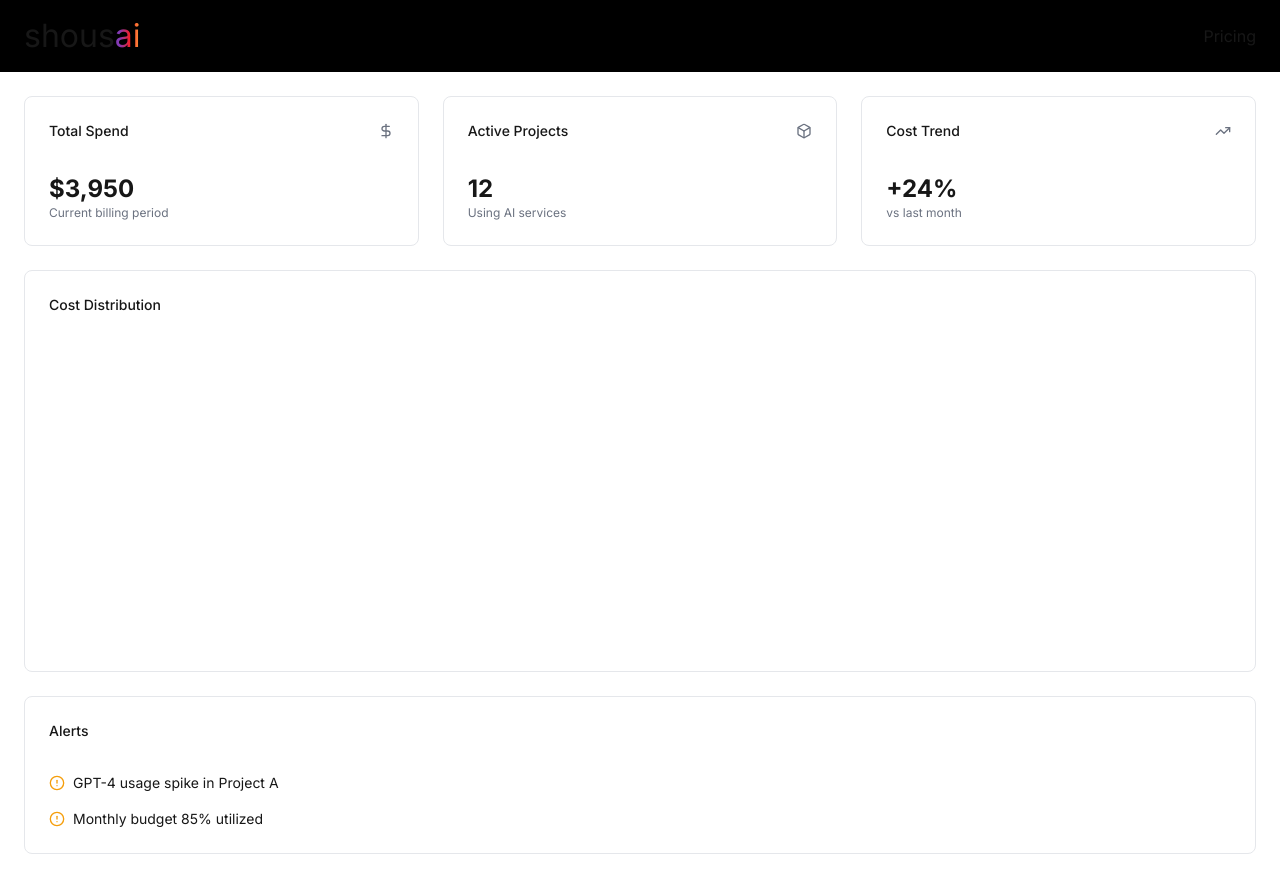
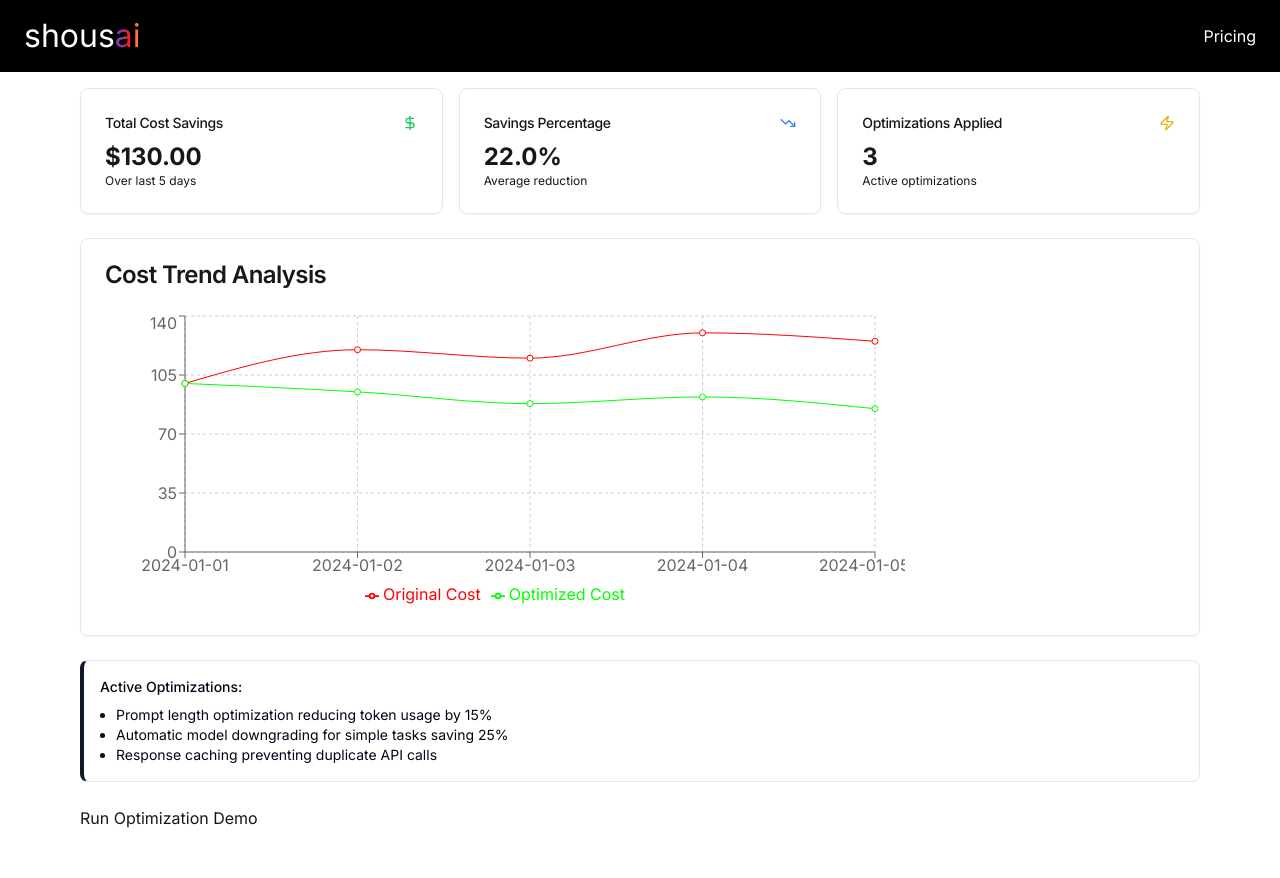
Before and after one commit to leonardstock/shousai, a Next.js app: page /dashboard in a window 1280 px wide. After the commit the page ends 846 px from the top, so only its background shows below. Built offline with nearby package versions, Linux system fonts and the light colour scheme; no server answers.

Commit message:
new dashboard copy, new card and alert component, new navigation once logged in, stylistic changes

```diff
--- a/app/dashboard/components/card.tsx
+++ /dev/null
@@ -1,42 +0,0 @@
-export const Card = ({ children }: { children: React.ReactNode }) => {
-    return (
-        <div className='w-full p-6 space-y-6 bg-white rounded-lg border border-gray-200'>
-            {children}
-        </div>
-    );
-};
-
-export const CardHeader = ({
-    children,
-    className,
-}: {
-    children: React.ReactNode;
-    className?: string;
-}) => {
-    return (
-        <div
-            className={`flex flex-row items-center justify-between pb-2 ${className}`}>
-            {children}
-        </div>
-    );
-};
-
-export const CardTitle = ({
-    children,
-    className,
-}: {
-    children: React.ReactNode;
-    className?: string;
-}) => {
-    return <div className={`text-sm font-medium ${className}`}>{children}</div>;
-};
-
-export const CardContent = ({
-    children,
-    className,
-}: {
-    children: React.ReactNode;
-    className?: string;
-}) => {
-    return <div className={`${className}`}>{children}</div>;
-};
--- a/app/dashboard/page.tsx
+++ b/app/dashboard/page.tsx
@@ -1,146 +1,186 @@
+"use client";
+
 import React from "react";
 import {
+    LineChart,
+    Line,
+    XAxis,
+    YAxis,
+    CartesianGrid,
+    Tooltip,
+    Legend,
+} from "recharts";
+import {
     Card,
-    CardContent,
     CardHeader,
     CardTitle,
-} from "@/app/dashboard/components/card";
-// import {
-//     LineChart,
-//     Line,
-//     XAxis,
-//     YAxis,
-//     CartesianGrid,
-//     Tooltip,
-//     ResponsiveContainer,
-// } from "recharts";
-import { AlertCircle, TrendingUp, DollarSign, Box } from "lucide-react";
+    CardContent,
+} from "@/components/shared/Card";
+import { Alert, AlertDescription } from "@/components/shared/Alert";
+import { DollarSign, TrendingDown, Zap } from "lucide-react";
+import { PromptOptimizer } from "@/lib/optimization/prompt";
 
-const Dashboard = () => {
-    // Sample data - would come from actual API tracking
-    const costData = [
-        { date: "2024-01", openai: 520, anthropic: 320, cohere: 150 },
-        { date: "2024-02", openai: 680, anthropic: 450, cohere: 220 },
-        { date: "2024-03", openai: 750, anthropic: 580, cohere: 280 },
+// Sample data - replace with real metrics from your optimization tests
+const data = [
+    { date: "2024-01-01", originalCost: 100, optimizedCost: 100 },
+    { date: "2024-01-02", originalCost: 120, optimizedCost: 95 },
+    { date: "2024-01-03", originalCost: 115, optimizedCost: 88 },
+    { date: "2024-01-04", originalCost: 130, optimizedCost: 92 },
+    { date: "2024-01-05", originalCost: 125, optimizedCost: 85 },
 ];
 
-    const alerts = [
-        { id: 1, type: "warning", message: "GPT-4 usage spike in Project A" },
-        { id: 2, type: "alert", message: "Monthly budget 85% utilized" },
+const CostDashboard = () => {
+    // Calculate savings metrics
+    const totalOriginalCost = data.reduce(
+        (sum, day) => sum + day.originalCost,
+        0
+    );
+    const totalOptimizedCost = data.reduce(
+        (sum, day) => sum + day.optimizedCost,
+        0
+    );
+    const totalSaved = totalOriginalCost - totalOptimizedCost;
+    const savingsPercentage = ((totalSaved / totalOriginalCost) * 100).toFixed(
+        1
+    );
+
+    async function optimizationDemo() {
+        const samplePrompts = [
+            "Please can you tell me in detail about how to make a sandwich if possible thanks",
+            "I would like you to explain in order to help me understand the process of photosynthesis due to the fact that I am studying biology",
+            "At this point in time I need you to analyze this data",
         ];
 
-    const totalSpend = costData.reduce(
-        (acc, curr) => acc + curr.openai + curr.anthropic + curr.cohere,
-        0
+        // Single prompt optimization
+        const result = PromptOptimizer.optimize(samplePrompts[2]);
+        console.log("Original prompt:", samplePrompts[2]);
+        console.log("Optimized prompt:", result.optimizedPrompt);
+        console.log("Tokens saved:", result.savings);
+        console.log("Optimizations applied:", result.optimizations);
+
+        // Analyze prompt history
+        const analysis = await PromptOptimizer.analyzePromptHistory(
+            samplePrompts
         );
+        console.log("Total tokens saved:", analysis.totalSaved);
+        console.log("Average savings per prompt:", analysis.averageSavings);
+        console.log("Optimization success rate:", analysis.optimizationRate);
+        console.log("Recommendations:", analysis.recommendations);
+    }
 
     return (
-        <div className='w-full p-6 space-y-6'>
+        <div className='w-full max-w-6xl mx-auto p-4 space-y-6'>
             {/* Summary Cards */}
-            <div className='grid grid-cols-1 md:grid-cols-3 gap-6'>
+            <div className='grid grid-cols-1 md:grid-cols-3 gap-4'>
                 <Card>
-                    <CardHeader className='flex flex-row items-center justify-between pb-2'>
+                    <CardHeader className='flex flex-row items-center justify-between space-y-0 pb-2'>
                         <CardTitle className='text-sm font-medium'>
-                            Total Spend
+                            Total Cost Savings
                         </CardTitle>
-                        <DollarSign className='w-4 h-4 text-gray-500' />
+                        <DollarSign className='h-4 w-4 text-green-500' />
                     </CardHeader>
                     <CardContent>
                         <div className='text-2xl font-bold'>
-                            ${totalSpend.toLocaleString()}
+                            ${totalSaved.toFixed(2)}
                         </div>
-                        <p className='text-xs text-gray-500'>
-                            Current billing period
+                        <p className='text-xs text-muted-foreground'>
+                            Over last 5 days
                         </p>
                     </CardContent>
                 </Card>
 
                 <Card>
-                    <CardHeader className='flex flex-row items-center justify-between pb-2'>
+                    <CardHeader className='flex flex-row items-center justify-between space-y-0 pb-2'>
                         <CardTitle className='text-sm font-medium'>
-                            Active Projects
+                            Savings Percentage
                         </CardTitle>
-                        <Box className='w-4 h-4 text-gray-500' />
+                        <TrendingDown className='h-4 w-4 text-blue-500' />
                     </CardHeader>
                     <CardContent>
-                        <div className='text-2xl font-bold'>12</div>
-                        <p className='text-xs text-gray-500'>
-                            Using AI services
+                        <div className='text-2xl font-bold'>
+                            {savingsPercentage}%
+                        </div>
+                        <p className='text-xs text-muted-foreground'>
+                            Average reduction
                         </p>
                     </CardContent>
                 </Card>
 
                 <Card>
-                    <CardHeader className='flex flex-row items-center justify-between pb-2'>
+                    <CardHeader className='flex flex-row items-center justify-between space-y-0 pb-2'>
                         <CardTitle className='text-sm font-medium'>
-                            Cost Trend
+                            Optimizations Applied
                         </CardTitle>
-                        <TrendingUp className='w-4 h-4 text-gray-500' />
+                        <Zap className='h-4 w-4 text-yellow-500' />
                     </CardHeader>
                     <CardContent>
-                        <div className='text-2xl font-bold'>+24%</div>
-                        <p className='text-xs text-gray-500'>vs last month</p>
+                        <div className='text-2xl font-bold'>3</div>
+                        <p className='text-xs text-muted-foreground'>
+                            Active optimizations
+                        </p>
                     </CardContent>
                 </Card>
             </div>
 
-            {/* Cost Chart */}
+            {/* Cost Trend Chart */}
             <Card>
                 <CardHeader>
-                    <CardTitle>Cost Distribution</CardTitle>
+                    <CardTitle>Cost Trend Analysis</CardTitle>
                 </CardHeader>
                 <CardContent>
-                    <div className='h-[300px]'>
-                        {/* <ResponsiveContainer width='100%' height='100%'>
-                            <LineChart data={costData}>
+                    <div className='h-[300px] w-full'>
+                        <LineChart
+                            width={800}
+                            height={300}
+                            data={data}
+                            margin={{ top: 5, right: 30, left: 20, bottom: 5 }}>
                             <CartesianGrid strokeDasharray='3 3' />
                             <XAxis dataKey='date' />
                             <YAxis />
                             <Tooltip />
+                            <Legend />
                             <Line
                                 type='monotone'
-                                    dataKey='openai'
-                                    stroke='#0ea5e9'
-                                    name='OpenAI'
+                                dataKey='originalCost'
+                                stroke='#ff0000'
+                                name='Original Cost'
                             />
                             <Line
                                 type='monotone'
-                                    dataKey='anthropic'
-                                    stroke='#8b5cf6'
-                                    name='Anthropic'
-                                />
-                                <Line
-                                    type='monotone'
-                                    dataKey='cohere'
-                                    stroke='#10b981'
-                                    name='Cohere'
+                                dataKey='optimizedCost'
+                                stroke='#00ff00'
+                                name='Optimized Cost'
                             />
                         </LineChart>
-                        </ResponsiveContainer> */}
                     </div>
                 </CardContent>
             </Card>
 
-            {/* Alerts */}
-            <Card>
-                <CardHeader>
-                    <CardTitle>Alerts</CardTitle>
-                </CardHeader>
-                <CardContent>
-                    <div className='space-y-4'>
-                        {alerts.map((alert) => (
-                            <div
-                                key={alert.id}
-                                className='flex items-center space-x-2 text-sm'>
-                                <AlertCircle className='w-4 h-4 text-amber-500' />
-                                <span>{alert.message}</span>
+            {/* Optimization Alerts */}
+            <Alert>
+                <AlertDescription>
+                    <div className='flex flex-col space-y-2'>
+                        <div className='font-medium'>Active Optimizations:</div>
+                        <ul className='list-disc pl-4'>
+                            <li>
+                                Prompt length optimization reducing token usage
+                                by 15%
+                            </li>
+                            <li>
+                                Automatic model downgrading for simple tasks
+                                saving 25%
+                            </li>
+                            <li>
+                                Response caching preventing duplicate API calls
+                            </li>
+                        </ul>
                     </div>
-                        ))}
-                    </div>
-                </CardContent>
-            </Card>
+                </AlertDescription>
+            </Alert>
+
+            <button onClick={optimizationDemo}>Run Optimization Demo</button>
         </div>
     );
 };
 
-export default Dashboard;
+export default CostDashboard;
--- a/app/globals.css
+++ b/app/globals.css
@@ -7,12 +7,12 @@
     --foreground: #171717;
 }
 
-@media (prefers-color-scheme: dark) {
+/* @media (prefers-color-scheme: dark) {
     :root {
         --background: #0a0a0a;
         --foreground: #ededed;
     }
-}
+} */
 
 body {
     color: var(--foreground);
@@ -21,6 +21,7 @@ body {
 
 .logo {
     font-size: 32px;
+    color: #ffffff;
 }
 
 .border-gradient {
@@ -44,3 +45,15 @@ body {
     -webkit-background-clip: text;
     -webkit-text-fill-color: transparent;
 }
+
+.navLink:hover {
+    background: rgb(131, 58, 180);
+    background: linear-gradient(
+        90deg,
+        rgba(131, 58, 180, 1) 18%,
+        rgba(253, 29, 29, 1) 60%,
+        rgba(252, 176, 69, 1) 100%
+    );
+    -webkit-background-clip: text;
+    -webkit-text-fill-color: transparent;
+}
--- a/app/signin/[[...signin]]/page.tsx
+++ b/app/signin/[[...signin]]/page.tsx
@@ -2,7 +2,7 @@ import { SignIn } from "@clerk/nextjs";
 
 export default function Page() {
     return (
-        <div className='flex flex-col items-center justify-center'>
+        <div className='flex flex-col items-center justify-center mt-5'>
             <SignIn />
         </div>
     );
--- a/app/signup/[[...signup]]/page.tsx
+++ b/app/signup/[[...signup]]/page.tsx
@@ -2,7 +2,7 @@ import { SignUp } from "@clerk/nextjs";
 
 export default function Page() {
     return (
-        <div className='flex flex-col items-center justify-center'>
+        <div className='flex flex-col items-center justify-center mt-5'>
             <SignUp />
         </div>
     );
--- a/components/layout/TopBar.tsx
+++ b/components/layout/TopBar.tsx
@@ -1,19 +1,37 @@
 import { signInEnabled } from "@/global";
 import { SignedIn, SignedOut, SignInButton, UserButton } from "@clerk/nextjs";
+import { auth } from "@clerk/nextjs/server";
 import Link from "next/link";
 
-const TopBar = () => {
+const TopBar = async () => {
+    const { userId } = await auth();
+
     return (
         <div
             className='w-full flex flex-row justify-between items-center sticky p-6 py-3'
             style={{ top: 0, backgroundColor: "#000000", zIndex: 100 }}>
-            <Link href='/'>
-                <div className='logo'>
-                    shous<span className='logoAi'>ai</span>
-                </div>
-            </Link>
-            <div className='flex flex-row gap-4'>
-                <Link href='/pricing'>Pricing</Link>
+            <div className='flex flex-row gap-4 text-white items-center'>
+                <Link href='/'>
+                    <div className='logo'>
+                        shous<span className='logoAi'>ai</span>
+                    </div>
+                </Link>
+                {userId && (
+                    <div className='flex flex-row gap-4 text-white ms-10 '>
+                        <Link href='/dashboard' className='navLink'>
+                            Dashboard
+                        </Link>
+                        <Link href='/dashboard' className='navLink'>
+                            Optimization
+                        </Link>
+                        <Link href='/pricing' className='navLink'>
+                            Pricing
+                        </Link>
+                    </div>
+                )}
+            </div>
+            <div className='flex flex-row gap-4 text-white'>
+                {!userId && <Link href='/pricing'>Pricing</Link>}
                 {signInEnabled && (
                     <>
                         <SignedOut>
--- /dev/null
+++ b/components/shared/Alert.tsx
@@ -0,0 +1,67 @@
+import * as React from "react";
+import { cva, type VariantProps } from "class-variance-authority";
+
+import { cn } from "@/lib/utils";
+
+const alertVariants = cva(
+    "relative w-full rounded-lg border border-l-4 p-4 [&>svg~*]:pl-7 [&>svg]:absolute [&>svg]:left-4 [&>svg]:top-4",
+    {
+        variants: {
+            variant: {
+                default:
+                    "border-l-slate-900 bg-white text-slate-950 dark:border-l-slate-50 dark:bg-slate-950 dark:text-slate-50",
+                destructive:
+                    "border-l-red-700 bg-red-50 text-red-900 dark:border-l-red-900 dark:bg-red-900/10 dark:text-red-200 [&>svg]:text-red-600",
+                warning:
+                    "border-l-yellow-700 bg-yellow-50 text-yellow-900 dark:border-l-yellow-900 dark:bg-yellow-900/10 dark:text-yellow-200 [&>svg]:text-yellow-600",
+                success:
+                    "border-l-green-700 bg-green-50 text-green-900 dark:border-l-green-900 dark:bg-green-900/10 dark:text-green-200 [&>svg]:text-green-600",
+            },
+        },
+        defaultVariants: {
+            variant: "default",
+        },
+    }
+);
+
+const Alert = React.forwardRef<
+    HTMLDivElement,
+    React.HTMLAttributes<HTMLDivElement> & VariantProps<typeof alertVariants>
+>(({ className, variant, ...props }, ref) => (
+    <div
+        ref={ref}
+        role='alert'
+        className={cn(alertVariants({ variant }), className)}
+        {...props}
+    />
+));
+Alert.displayName = "Alert";
+
+const AlertTitle = React.forwardRef<
+    HTMLParagraphElement,
+    React.HTMLAttributes<HTMLHeadingElement>
+>(({ className, ...props }, ref) => (
+    <h5
+        ref={ref}
+        className={cn(
+            "mb-1 font-medium leading-none tracking-tight",
+            className
+        )}
+        {...props}
+    />
+));
+AlertTitle.displayName = "AlertTitle";
+
+const AlertDescription = React.forwardRef<
+    HTMLParagraphElement,
+    React.HTMLAttributes<HTMLParagraphElement>
+>(({ className, ...props }, ref) => (
+    <div
+        ref={ref}
+        className={cn("text-sm [&_p]:leading-relaxed", className)}
+        {...props}
+    />
+));
+AlertDescription.displayName = "AlertDescription";
+
+export { Alert, AlertTitle, AlertDescription };
--- /dev/null
+++ b/components/shared/Card.tsx
@@ -0,0 +1,86 @@
+import * as React from "react";
+
+import { cn } from "@/lib/utils";
+
+const Card = React.forwardRef<
+    HTMLDivElement,
+    React.HTMLAttributes<HTMLDivElement>
+>(({ className, ...props }, ref) => (
+    <div
+        ref={ref}
+        className={cn(
+            "rounded-lg border bg-card text-card-foreground shadow-sm",
+            className
+        )}
+        {...props}
+    />
+));
+Card.displayName = "Card";
+
+const CardHeader = React.forwardRef<
+    HTMLDivElement,
+    React.HTMLAttributes<HTMLDivElement>
+>(({ className, ...props }, ref) => (
+    <div
+        ref={ref}
+        className={cn("flex flex-col space-y-1.5 p-6", className)}
+        {...props}
+    />
+));
+CardHeader.displayName = "CardHeader";
+
+const CardTitle = React.forwardRef<
+    HTMLParagraphElement,
+    React.HTMLAttributes<HTMLHeadingElement>
+>(({ className, ...props }, ref) => (
+    <h3
+        ref={ref}
+        className={cn(
+            "text-2xl font-semibold leading-none tracking-tight",
+            className
+        )}
+        {...props}
+    />
+));
+CardTitle.displayName = "CardTitle";
+
+const CardDescription = React.forwardRef<
+    HTMLParagraphElement,
+    React.HTMLAttributes<HTMLParagraphElement>
+>(({ className, ...props }, ref) => (
+    <p
+        ref={ref}
+        className={cn("text-sm text-muted-foreground", className)}
+        {...props}
+    />
+));
+CardDescription.displayName = "CardDescription";
+
+const CardContent = React.forwardRef<
+    HTMLDivElement,
+    React.HTMLAttributes<HTMLDivElement>
+>(({ className, ...props }, ref) => (
+    <div ref={ref} className={cn("p-6 pt-0", className)} {...props} />
+));
+CardContent.displayName = "CardContent";
+
+const CardFooter = React.forwardRef<
+    HTMLDivElement,
+    React.HTMLAttributes<HTMLDivElement>
+>(({ className, ...props }, ref) => (
+    <div
+        ref={ref}
+        className={cn("flex items-center p-6 pt-0", className)}
+        {...props}
+    />
+));
+CardFooter.displayName = "CardFooter";
+
+export {
+    Card,
+    CardHeader,
+    CardFooter,
+    CardTitle,
+    CardDescription,
+    CardContent,
+};
--- /dev/null
+++ b/lib/utils.ts
@@ -0,0 +1,6 @@
+import { type ClassValue, clsx } from "clsx";
+import { twMerge } from "tailwind-merge";
+
+export function cn(...inputs: ClassValue[]) {
+    return twMerge(clsx(inputs));
+}
```
Also changed, not shown: app/landing/[[...landing]]/page.tsx (+5 -5 lines), components/layout/Footer.tsx (+6 -2 lines), package.json (+7 -0 lines), 1 other file (tests, documents, lock files or other folders). Lines whose indentation alone changed are shown as unchanged.
